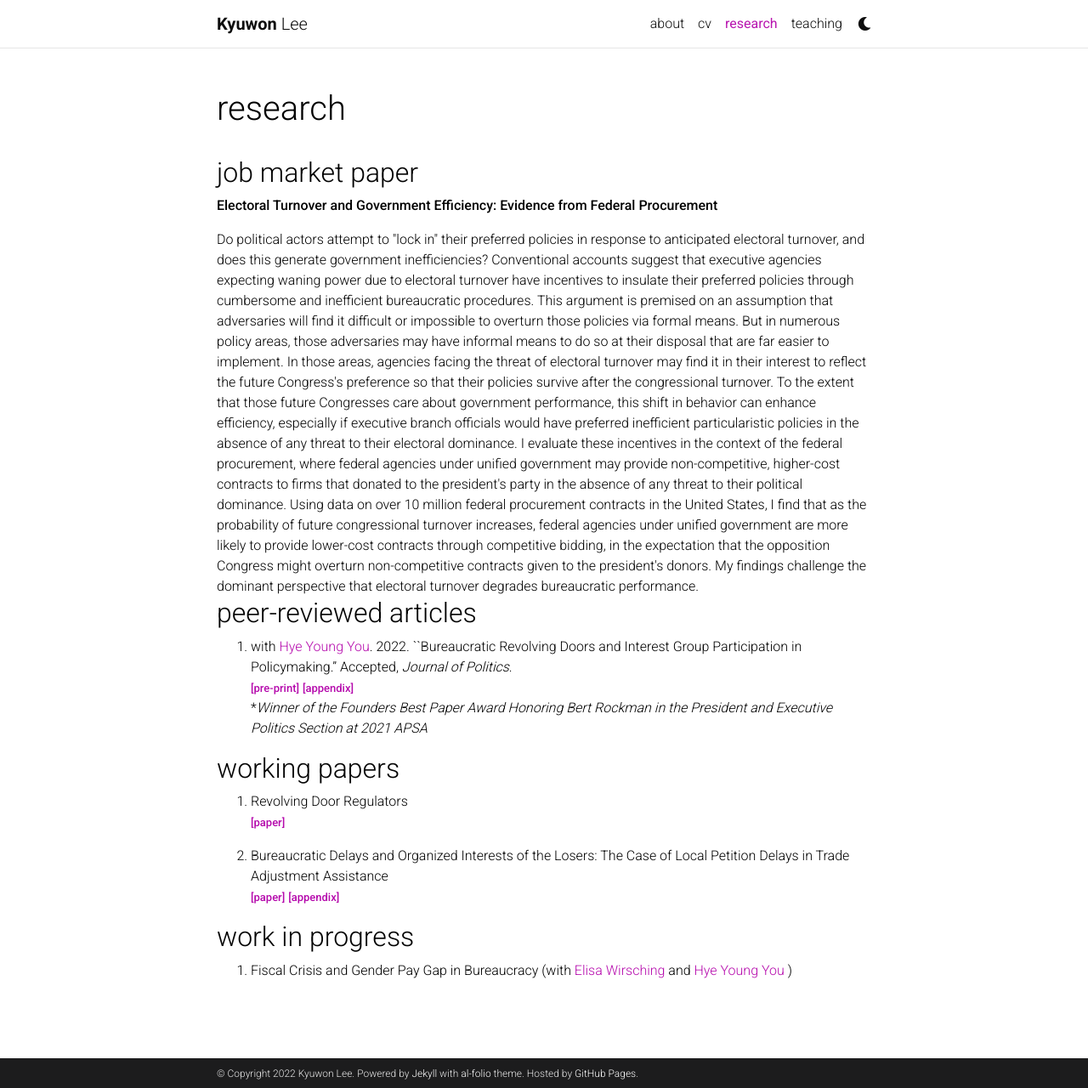
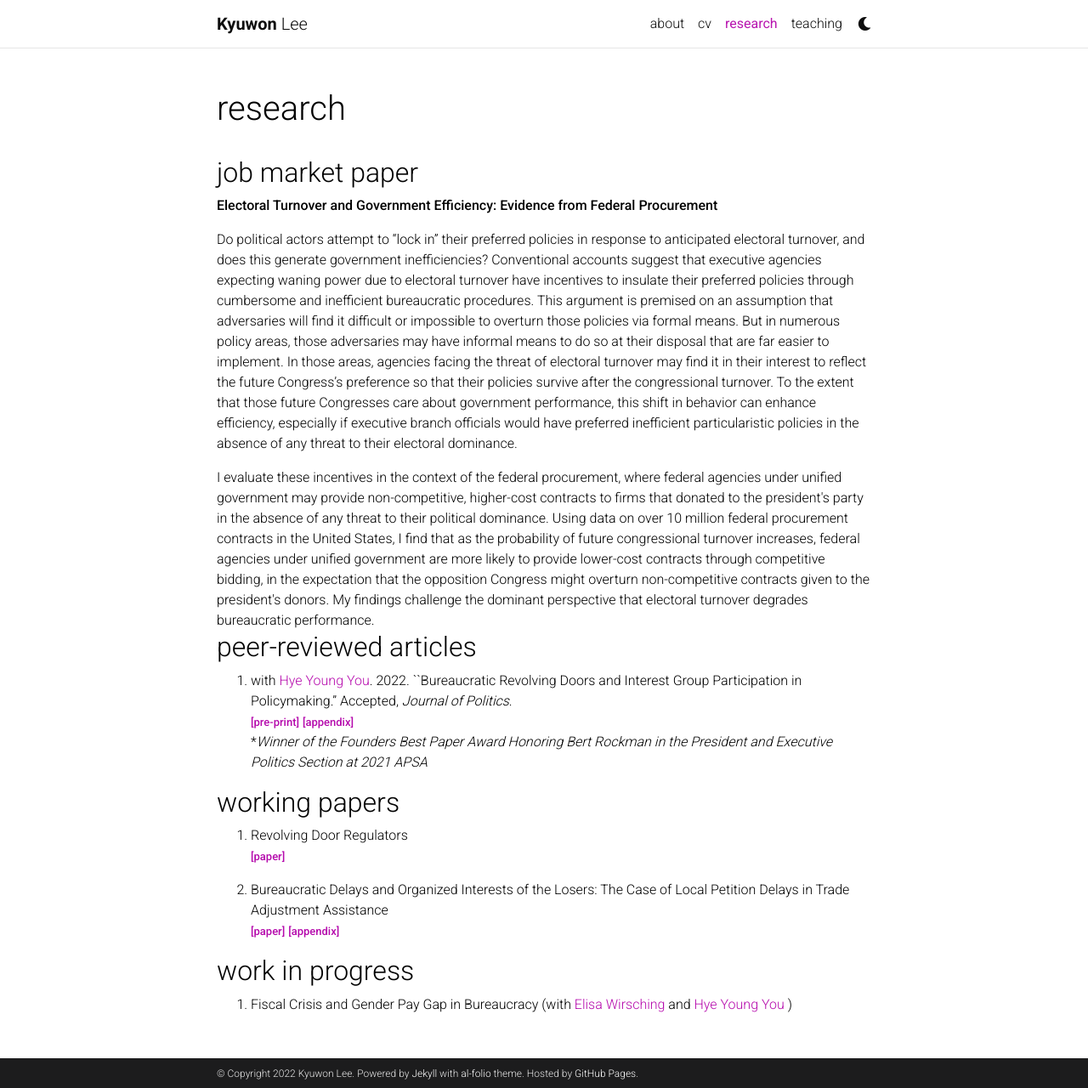
Before and after one commit to kyuwon-lee/kyuwon-lee.github.io, a Jekyll site: the page built from _pages/Research.md, in a window 1280 px wide and 1280 px high. Shown: the whole window at 85% size. Built offline with Jekyll 4.4.1, drawn with Linux system fonts in a browser that asks for light colours; comment, search, counter and statistics services are not loaded; a style sheet for code colours, icons or effects is not loaded.

Commit message:
Update Research.md

```diff
--- a/_pages/Research.md
+++ b/_pages/Research.md
@@ -8,8 +8,8 @@ nav: true
 ## job market paper
 **Electoral Turnover and Government Efficiency: Evidence from Federal Procurement**
 
-<font size="3">
-Do political actors attempt to "lock in" their preferred policies in response to anticipated electoral turnover, and does this generate government inefficiencies? Conventional accounts suggest that executive agencies expecting waning power due to electoral turnover have incentives to insulate their preferred policies through cumbersome and inefficient bureaucratic procedures. This argument is premised on an assumption that adversaries will find it difficult or impossible to overturn those policies via formal means. But in numerous policy areas, those adversaries may have informal means to do so at their disposal that are far easier to implement. In those areas, agencies facing the threat of electoral turnover may find it in their interest to reflect the future Congress's preference so that their policies survive after the congressional turnover. To the extent that those future Congresses care about government performance, this shift in behavior can enhance efficiency, especially if executive branch officials would have preferred inefficient particularistic policies in the absence of any threat to their electoral dominance.</font>
+
+Do political actors attempt to "lock in" their preferred policies in response to anticipated electoral turnover, and does this generate government inefficiencies? Conventional accounts suggest that executive agencies expecting waning power due to electoral turnover have incentives to insulate their preferred policies through cumbersome and inefficient bureaucratic procedures. This argument is premised on an assumption that adversaries will find it difficult or impossible to overturn those policies via formal means. But in numerous policy areas, those adversaries may have informal means to do so at their disposal that are far easier to implement. In those areas, agencies facing the threat of electoral turnover may find it in their interest to reflect the future Congress's preference so that their policies survive after the congressional turnover. To the extent that those future Congresses care about government performance, this shift in behavior can enhance efficiency, especially if executive branch officials would have preferred inefficient particularistic policies in the absence of any threat to their electoral dominance.
 
 
 <font size="3">
```
